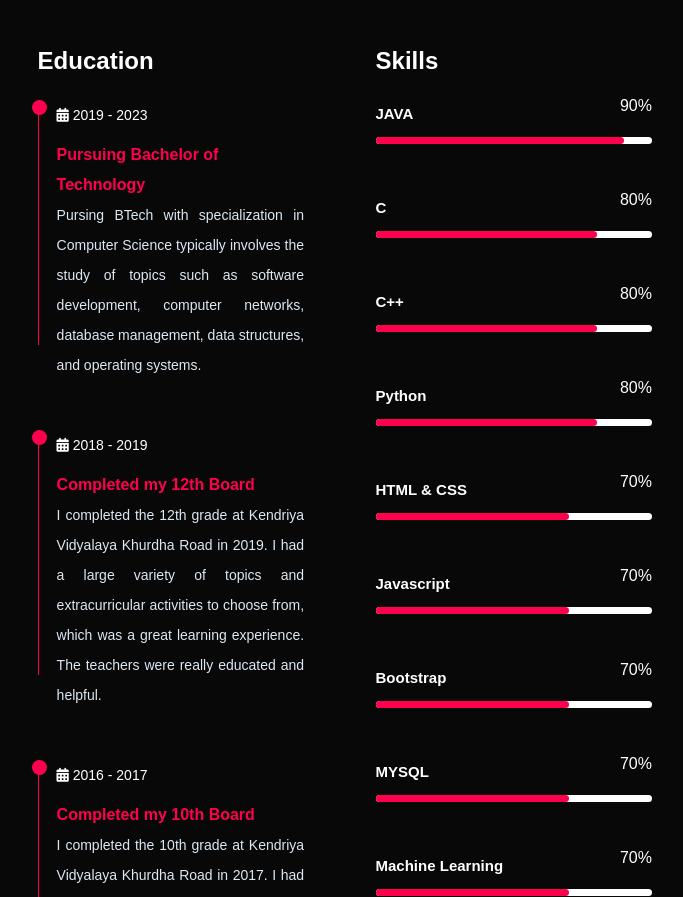
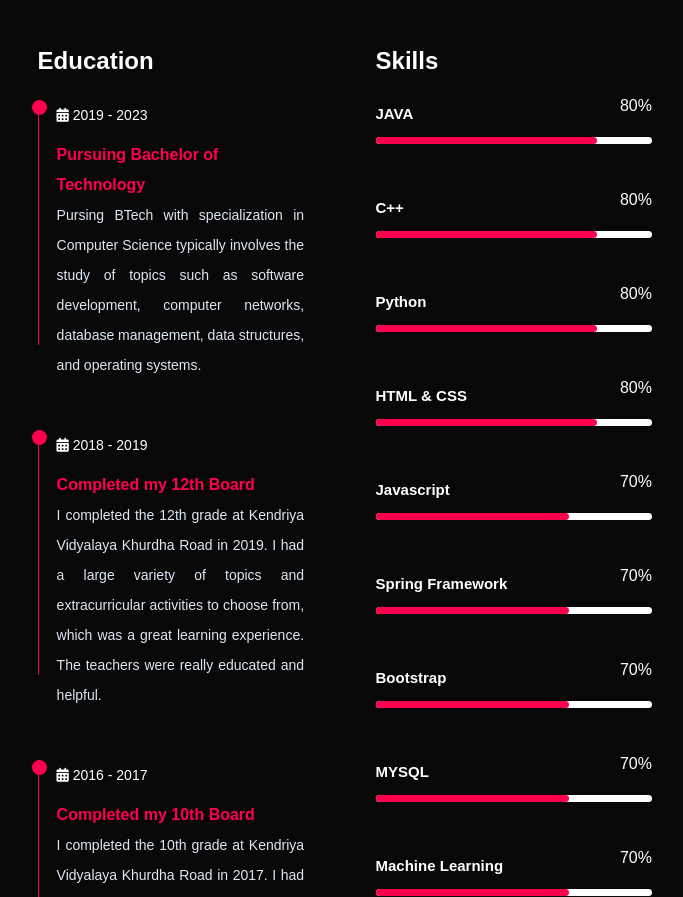
Before and after one commit to gpradhan07/myportfolio, a plain HTML site: page index.html in a window 1280 px wide. Shown: the part 1328-2225 px from the top of the page, without its empty margins (500-1183 px from the left). Drawn offline with nearby package versions, Linux system fonts and the light colour scheme.

Commit message:
Update index.html

```diff
--- a/index.html
+++ b/index.html
@@ -125,13 +125,6 @@
                                 <div class="skill-item padd -15">
                                     <h5>JAVA</h5>
                                     <div class="progress">
-                                        <div class="progress-in" style="width: 90%;"></div>
-                                        <div class="skill-percent">90%</div>
-                                    </div>
-                                </div>
-                                <div class="skill-item padd -15">
-                                    <h5>C</h5>
-                                    <div class="progress">
                                         <div class="progress-in" style="width: 80%;"></div>
                                         <div class="skill-percent">80%</div>
                                     </div>
@@ -153,12 +146,19 @@
                                 <div class="skill-item padd -15">
                                     <h5>HTML & CSS</h5>
                                     <div class="progress">
+                                        <div class="progress-in" style="width: 80%;"></div>
+                                        <div class="skill-percent">80%</div>
+                                    </div>
+                                </div>
+                                <div class="skill-item padd -15">
+                                    <h5>Javascript</h5>
+                                    <div class="progress">
                                         <div class="progress-in" style="width: 70%;"></div>
                                         <div class="skill-percent">70%</div>
                                     </div>
                                 </div>
                                 <div class="skill-item padd -15">
-                                    <h5>Javascript</h5>
+                                    <h5>Spring Framework</h5>
                                     <div class="progress">
                                         <div class="progress-in" style="width: 70%;"></div>
                                         <div class="skill-percent">70%</div>
```
